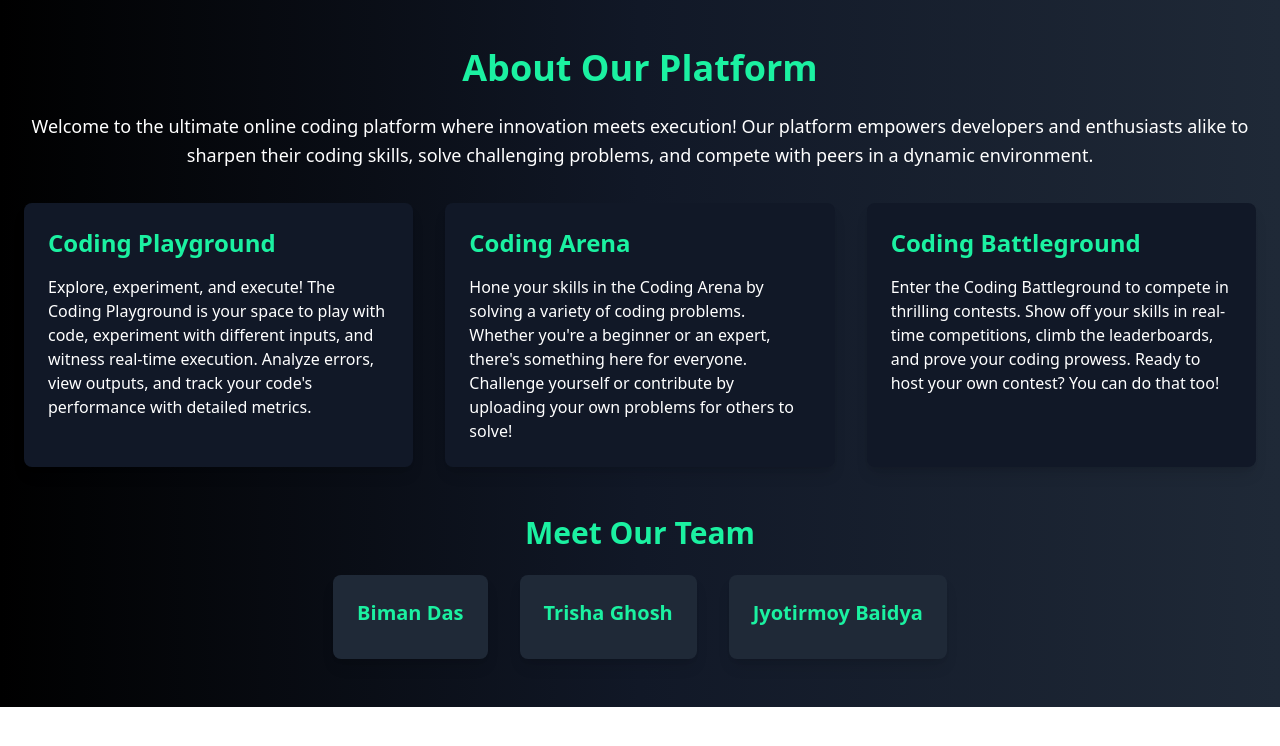
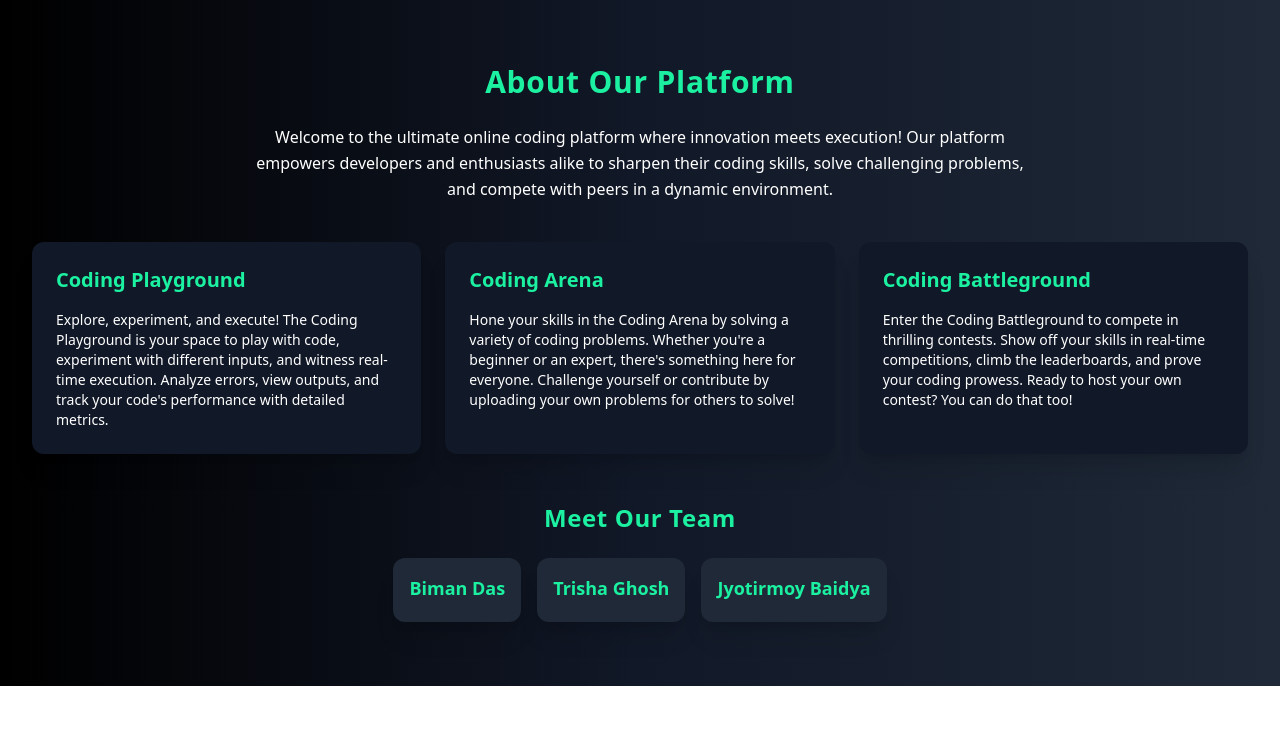
Before and after one commit to bimanTheCoderBoy/Tally-Backend, a React (Vite) app in the folder client/: page / in a window 1280 px wide. Shown: the top 746 px of the page. Built offline with nearby package versions, Linux system fonts and the light colour scheme.

Commit message:
commited

```diff
--- a/client/src/components/About.jsx
+++ b/client/src/components/About.jsx
@@ -1,51 +1,52 @@
+
 import React from 'react';
 
-const AboutSection = () => {
+const About = () => {
   return (
-    <section className="bg-gradient-to-r from-black via-gray-900 to-gray-800 py-12 px-6 text-white">
+    <section className="bg-gradient-to-r from-black via-gray-900 to-gray-800 py-16 px-8 text-white">
       <div className="container mx-auto">
-        <h2 className="text-4xl font-bold mb-6 text-center text-[#1BF1A1]">About Our Platform</h2>
-        <p className="text-lg leading-relaxed mb-8 text-center">
+        <h2 className="text-3xl font-extrabold mb-6 text-center text-[#1BF1A1] tracking-wide">About Our Platform</h2>
+        <p className="text-base leading-relaxed mb-10 text-center max-w-3xl mx-auto">
           Welcome to the ultimate online coding platform where innovation meets execution! Our platform empowers developers and enthusiasts alike to sharpen their coding skills, solve challenging problems, and compete with peers in a dynamic environment.
         </p>
 
-        <div className="grid md:grid-cols-3 gap-8">
+        <div className="grid md:grid-cols-3 gap-6">
           {/* Coding Playground */}
-          <div className="bg-gray-900 text-white p-6 rounded-lg shadow-lg">
-            <h3 className="text-2xl font-semibold mb-4 text-[#1BF1A1]">Coding Playground</h3>
-            <p className="text-base">
+          <div className="bg-gray-900 text-white p-6 rounded-xl shadow-xl transform hover:scale-105 transition-transform duration-300">
+            <h3 className="text-xl font-bold mb-4 text-[#1BF1A1]">Coding Playground</h3>
+            <p className="text-sm">
               Explore, experiment, and execute! The Coding Playground is your space to play with code, experiment with different inputs, and witness real-time execution. Analyze errors, view outputs, and track your code's performance with detailed metrics.
             </p>
           </div>
 
           {/* Coding Arena */}
-          <div className="bg-gray-900 text-white p-6 rounded-lg shadow-lg">
-            <h3 className="text-2xl font-semibold mb-4 text-[#1BF1A1]">Coding Arena</h3>
-            <p className="text-base">
+          <div className="bg-gray-900 text-white p-6 rounded-xl shadow-xl transform hover:scale-105 transition-transform duration-300">
+            <h3 className="text-xl font-bold mb-4 text-[#1BF1A1]">Coding Arena</h3>
+            <p className="text-sm">
               Hone your skills in the Coding Arena by solving a variety of coding problems. Whether you're a beginner or an expert, there's something here for everyone. Challenge yourself or contribute by uploading your own problems for others to solve!
             </p>
           </div>
 
           {/* Coding Battleground */}
-          <div className="bg-gray-900 text-white p-6 rounded-lg shadow-lg">
-            <h3 className="text-2xl font-semibold mb-4 text-[#1BF1A1]">Coding Battleground</h3>
-            <p className="text-base">
+          <div className="bg-gray-900 text-white p-6 rounded-xl shadow-xl transform hover:scale-105 transition-transform duration-300">
+            <h3 className="text-xl font-bold mb-4 text-[#1BF1A1]">Coding Battleground</h3>
+            <p className="text-sm">
               Enter the Coding Battleground to compete in thrilling contests. Show off your skills in real-time competitions, climb the leaderboards, and prove your coding prowess. Ready to host your own contest? You can do that too!
             </p>
           </div>
         </div>
 
         <div className="mt-12">
-          <h3 className="text-3xl font-semibold mb-6 text-center text-[#1BF1A1]">Meet Our Team</h3>
-          <div className="flex justify-center space-x-8">
-            <div className="bg-gray-800 text-center p-6 rounded-lg shadow-lg">
-              <h4 className="text-xl font-semibold text-[#1BF1A1] mb-2">Biman Das</h4>
+          <h3 className="text-2xl font-extrabold mb-6 text-center text-[#1BF1A1] tracking-wide">Meet Our Team</h3>
+          <div className="flex flex-wrap justify-center gap-4">
+            <div className="bg-gray-800 text-center p-4 rounded-xl shadow-xl transform hover:scale-105 transition-transform duration-300">
+              <h4 className="text-lg font-bold text-[#1BF1A1] mb-1">Biman Das</h4>
             </div>
-            <div className="bg-gray-800 text-center p-6 rounded-lg shadow-lg">
-              <h4 className="text-xl font-semibold text-[#1BF1A1] mb-2">Trisha Ghosh</h4>
+            <div className="bg-gray-800 text-center p-4 rounded-xl shadow-xl transform hover:scale-105 transition-transform duration-300">
+              <h4 className="text-lg font-bold text-[#1BF1A1] mb-1">Trisha Ghosh</h4>
             </div>
-            <div className="bg-gray-800 text-center p-6 rounded-lg shadow-lg">
-              <h4 className="text-xl font-semibold text-[#1BF1A1] mb-2">Jyotirmoy Baidya</h4>
+            <div className="bg-gray-800 text-center p-4 rounded-xl shadow-xl transform hover:scale-105 transition-transform duration-300">
+              <h4 className="text-lg font-bold text-[#1BF1A1] mb-1">Jyotirmoy Baidya</h4>
             </div>
           </div>
         </div>
@@ -54,4 +55,4 @@ const AboutSection = () => {
   );
 };
 
-export default AboutSection;
+export default About;
```
